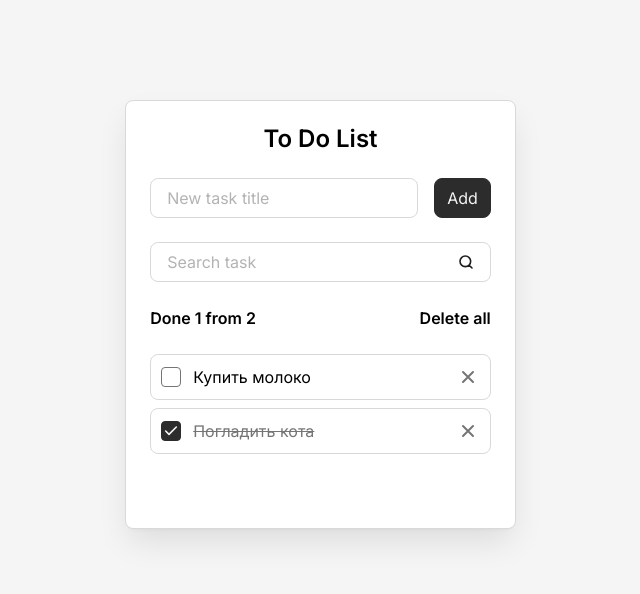
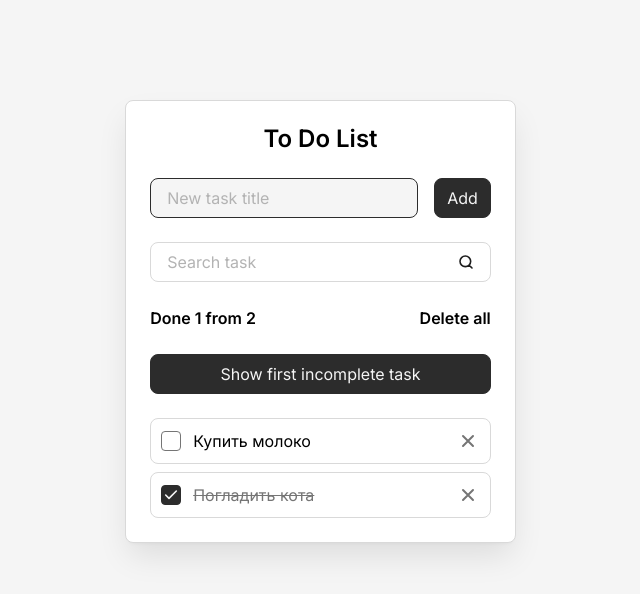
Before and after one commit to ssimchenko/todo-react, a React (Vite) app: page / in a window 1280 px wide. Shown: the top 594 px of the page, without its empty margins (312-952 px from the left). Built offline with nearby package versions, Linux system fonts and the light colour scheme.

Commit message:
9. Управляемые и неуправляемые компоненты в React. Хук useRef и работа с DOM

```diff
--- a/src/components/AddTaskForm.jsx
+++ b/src/components/AddTaskForm.jsx
@@ -6,6 +6,7 @@ const AddTaskForm = (props) => {
     addTask,
     newTaskTitle,
     setNewTaskTitle,
+    newTaskInputRef,
   } = props
 
   const onSubmit = (event) => {
@@ -21,6 +22,7 @@ const AddTaskForm = (props) => {
         id="new-task"
         value={newTaskTitle}
         onInput={(event) => setNewTaskTitle(event.target.value)}
+        ref={newTaskInputRef}
       />
       <Button type="submit">Add</Button>
     </form>
--- a/src/components/Button.jsx
+++ b/src/components/Button.jsx
@@ -3,12 +3,14 @@ const Button = (props) => {
     className = '',
     type = 'button',
     children,
+    onClick,
   } = props
 
   return (
     <button
       className={`button ${className}`}
       type={type}
+      onClick={onClick}
     >
       {children}
     </button>
--- a/src/components/Field.jsx
+++ b/src/components/Field.jsx
@@ -6,6 +6,7 @@ const Field = (props) => {
     type = 'text',
     value,
     onInput,
+    ref,
   } = props
 
   return (
@@ -24,6 +25,7 @@ const Field = (props) => {
         type={type}
         value={value}
         onInput={onInput}
+        ref={ref}
       />
     </div>
   )
--- a/src/components/Todo.jsx
+++ b/src/components/Todo.jsx
@@ -1,8 +1,9 @@
-import { useState, useEffect } from 'react'
+import { useState, useEffect, useRef } from 'react'
 import AddTaskForm from './AddTaskForm'
 import SearchTaskForm from './SearchTaskForm'
 import TodoInfo from './TodoInfo'
 import TodoList from './TodoList'
+import Button from './Button'
 
 const Todo = () => {
   const [tasks, setTasks] = useState(() => {
@@ -20,6 +21,10 @@ const Todo = () => {
 
   const [newTaskTitle, setNewTaskTitle] = useState('')
   const [searchQuery, setSearchQuery] = useState('')
+
+  const newTaskInputRef = useRef(null)
+  const firstIncompleteTaskRef = useRef(null)
+  const firstIncompleteTaskId = tasks.find(({ isDone }) => !isDone)?.id
 
   const deleteAllTasks = () => {
     const isConfirmed = confirm('Are you sure you want to delete all?')
@@ -58,12 +63,17 @@ const Todo = () => {
       setTasks([...tasks, newTask])
       setNewTaskTitle('')
       setSearchQuery('')
+      newTaskInputRef.current.focus()
     }
   }
 
   useEffect(() => {
     localStorage.setItem('tasks', JSON.stringify(tasks))
   }, [tasks])
+
+  useEffect(() => {
+    newTaskInputRef.current.focus()
+  }, [])
 
   const clearSearchQuery = searchQuery.trim().toLowerCase()
   const filteredTasks = clearSearchQuery.length > 0
@@ -77,6 +87,7 @@ const Todo = () => {
         addTask={addTask}
         newTaskTitle={newTaskTitle}
         setNewTaskTitle={setNewTaskTitle}
+        newTaskInputRef={newTaskInputRef}
       />
       <SearchTaskForm
         searchQuery={searchQuery}
@@ -87,9 +98,16 @@ const Todo = () => {
         done={tasks.filter(({ isDone }) => isDone).length}
         onDeleteAllButtonClick={deleteAllTasks}
       />
+      <Button
+        onClick={() => firstIncompleteTaskRef.current?.scrollIntoView({ behavior: 'smooth' })}
+      >
+        Show first incomplete task
+      </Button>
       <TodoList
         tasks={tasks}
         filteredTasks={filteredTasks}
+        firstIncompleteTaskRef={firstIncompleteTaskRef}
+        firstIncompleteTaskId={firstIncompleteTaskId}
         onDeleteTaskButtonClick={deleteTask}
         onTaskCompleteChange={toggleTaskComplete}
       />
--- a/src/components/TodoItem.jsx
+++ b/src/components/TodoItem.jsx
@@ -4,12 +4,13 @@ const TodoItem = (props) => {
     id,
     title,
     isDone,
+    ref,
     onDeleteTaskButtonClick,
     onTaskCompleteChange,
   } = props
 
   return (
-    <li className={`todo-item ${className}`}>
+    <li className={`todo-item ${className}`} ref={ref}>
       <input
         className="todo-item__checkbox"
         id={id}
--- a/src/components/TodoList.jsx
+++ b/src/components/TodoList.jsx
@@ -4,6 +4,8 @@ const TodoList = (props) => {
   const {
     tasks = [],
     filteredTasks,
+    firstIncompleteTaskRef,
+    firstIncompleteTaskId,
     onDeleteTaskButtonClick,
     onTaskCompleteChange,
   } = props
@@ -25,6 +27,7 @@ const TodoList = (props) => {
         <TodoItem
           className="todo__item"
           key={task.id}
+          ref={task.id === firstIncompleteTaskId ? firstIncompleteTaskRef : null}
           onDeleteTaskButtonClick={onDeleteTaskButtonClick}
           onTaskCompleteChange={onTaskCompleteChange}
           {...task}
```
